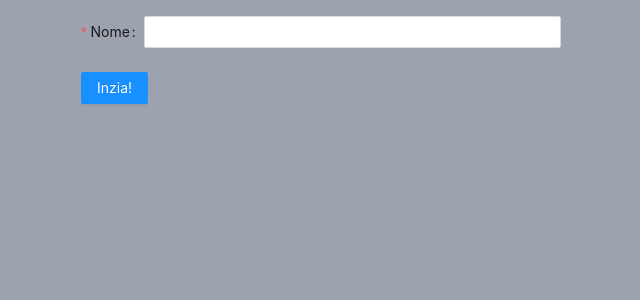
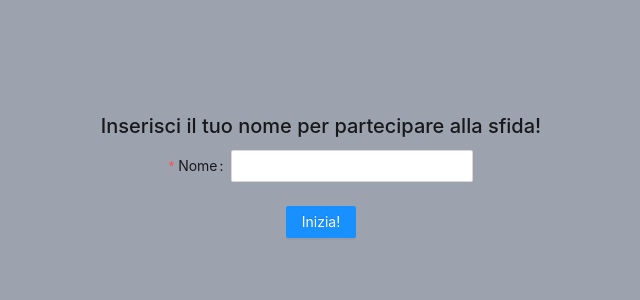
Before and after one commit to cyan0n/myth-quiz, a Next.js app: page /landing in a window 1280 px wide. Shown: the top 300 px of the page, without its empty margins (319-959 px from the left). Built offline with nearby package versions, Linux system fonts and the light colour scheme.

Commit message:
added tailwind classes to adjust ui

```diff
--- a/pages/landing.tsx
+++ b/pages/landing.tsx
@@ -7,7 +7,8 @@ interface LandingProps {}
 const Landing: React.FC<LandingProps> = ({}) => {
   return (
     <Layout>
-      <Form>
+      <Form className="flex flex-col items-center">
+      <h1 className="mt-24 text-xl text-center">Inserisci il tuo nome per partecipare alla sfida!</h1>
         <Form.Item
           label="Nome"
           name="name"
@@ -17,7 +18,7 @@ const Landing: React.FC<LandingProps> = ({}) => {
         </Form.Item>
         <Form.Item>
           <Button type="primary" htmlType="submit">
-            Inzia!
+            Inizia!
           </Button>
         </Form.Item>
       </Form>
```
